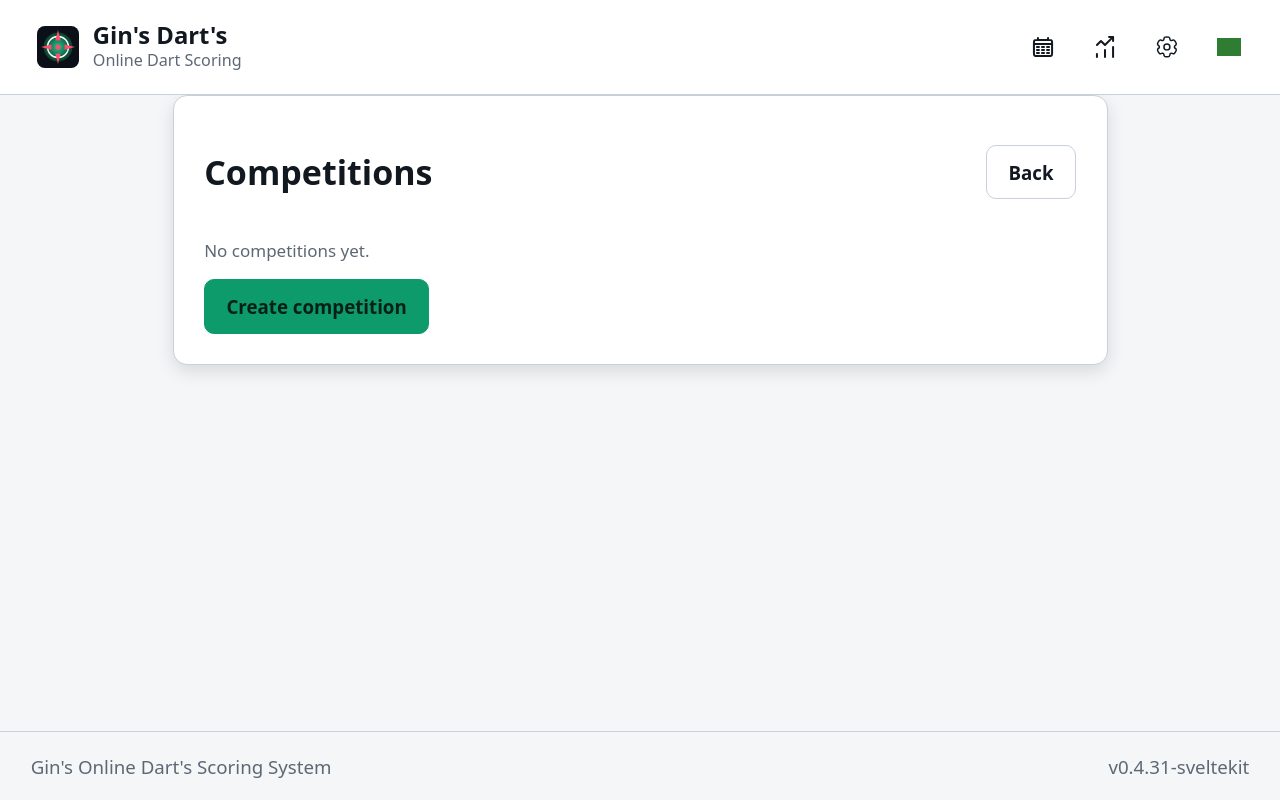
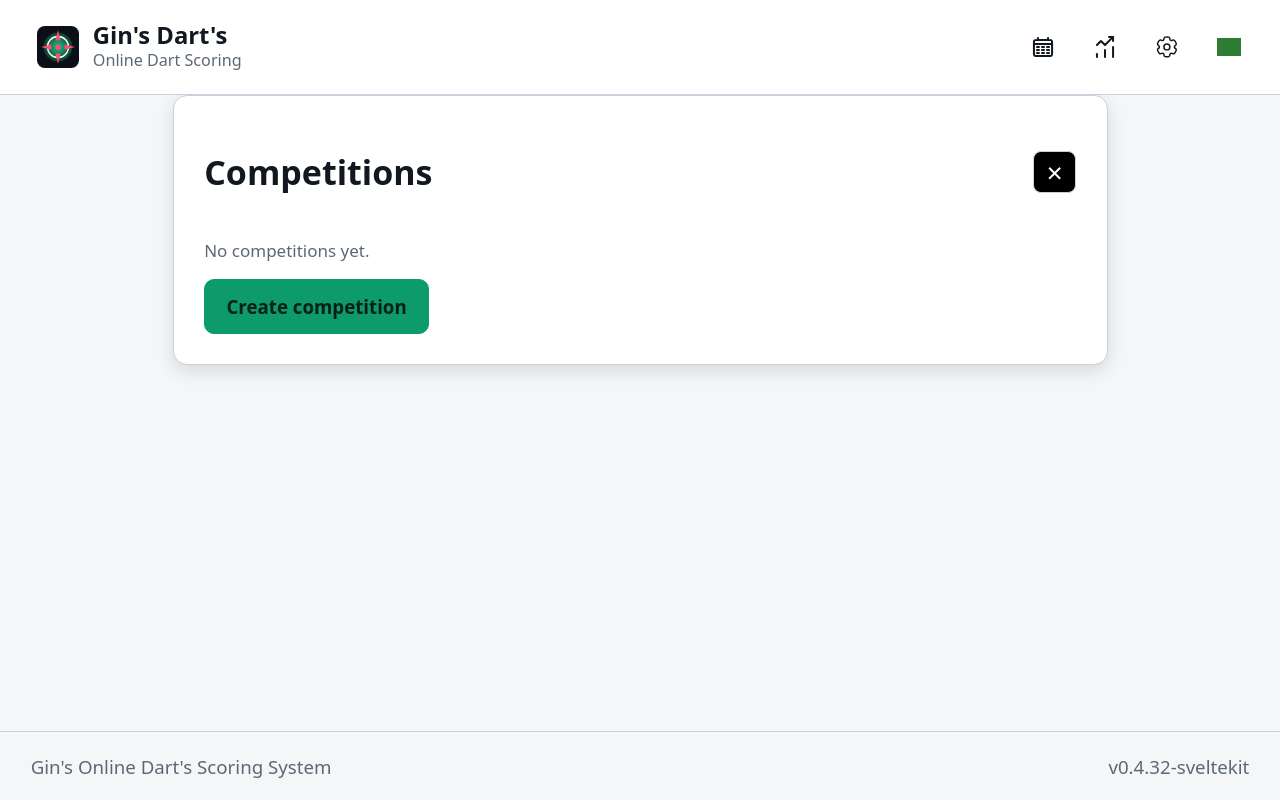
Before and after one commit to zdenkor/gin-darts-scoring-sveltekit, a SvelteKit app: page /competitions in a window 1280 px wide. Built offline with nearby package versions, Linux system fonts and the light colour scheme; grey boxes are pictures that could not be loaded.

Commit message:
v0.4.32: close icon replaces Back on competitions page, fix league rounds pass to buildLeague, wizard CSS fix, finalization summary with league date range

```diff
--- a/package.json
+++ b/package.json
@@ -1,7 +1,7 @@
 {
 	"name": "gin-darts-scoring-sveltekit",
 	"private": true,
-	"version": "0.4.31",
+	"version": "0.4.32",
 	"type": "module",
 	"scripts": {
 		"dev": "vite dev",
--- a/src/lib/ui/CompetitionForm.svelte
+++ b/src/lib/ui/CompetitionForm.svelte
@@ -613,7 +613,8 @@
 				groups: formGroups,
 				advancePerGroup: formAdvancePerGroup,
 				doubleRoundRobin: formEliminationFormat === 'double round robin',
-				manualGroups
+				manualGroups,
+				rounds: formRounds
 			});
 		}
 		// Stable string ids. In edit mode we keep the existing
@@ -795,7 +796,7 @@
 		</svelte:fragment>
 
 		<svelte:fragment slot="finalization">
-			<h3>Finalisation</h3>
+			<h3>Finalization</h3>
 			{#if formType === 'league'}
 				<section class="summary">
 					<h4>Summary</h4>
@@ -811,7 +812,16 @@
 						<div class="summary-item">
 							<strong>When / Where</strong>
 							<span>
-								{[formDate, formTime].filter(Boolean).join(' ') || 'No date set'}
+								{#if formDate}
+									{[formDate, formTime].filter(Boolean).join(' ')}
+								{:else if formRounds.length}
+									{(formRounds.map((/** @type {any} */ r) => r?.date).filter(Boolean).sort()[0] || '')}
+									{#if formRounds.length > 1}
+										 – {(formRounds.map((/** @type {any} */ r) => r?.date).filter(Boolean).sort()[formRounds.length - 1] || '')}
+									{/if}
+								{:else}
+									No date set
+								{/if}
 								{#if formLocation} &middot; {formLocation}{/if}
 							</span>
 						</div>
--- a/src/lib/ui/CompetitionWizard.svelte
+++ b/src/lib/ui/CompetitionWizard.svelte
@@ -66,7 +66,7 @@
 		{ key: 'scheduling', label: 'Scheduling', en: 'League_Scheduling' },
 		{ key: 'standings', label: 'Standings', en: 'League_Standings' },
 		{ key: 'league', label: 'League Update', en: 'League_Update' },
-		{ key: 'finalization', label: 'Finalisation', en: 'Tournament_Finalization' }
+		{ key: 'finalization', label: 'Finalization', en: 'Tournament_Finalization' }
 	];
 
 	// Two-way navigation: the tab nav at the top AND
@@ -306,7 +306,7 @@
 	.wizard-nav .wizard-position {
 		flex: 0 0 auto;
 	}
-.wizard-close {
+	.wizard-close {
 		background: #000;
 		color: #fff;
 		border: 1px solid var(--line);
--- a/src/routes/competitions/+page.svelte
+++ b/src/routes/competitions/+page.svelte
@@ -269,7 +269,7 @@
 	<div class="card">
 		<div class="card-header">
 			<h1>Competitions</h1>
-			<button class="btn ghost" onclick={back}>Back</button>
+			<button class="close-btn" onclick={back} aria-label="Close" title="Close">✕</button>
 		</div>
 
 		{#if loading}
@@ -765,6 +765,24 @@
 		gap: var(--space-md);
 		justify-content: flex-end;
 	}
+	.close-btn {
+		background: #000;
+		color: #fff;
+		border: 1px solid var(--line);
+		border-radius: 8px;
+		width: 2.5rem;
+		height: 2.5rem;
+		font-size: 1.25rem;
+		line-height: 1;
+		display: inline-flex;
+		align-items: center;
+		justify-content: center;
+		cursor: pointer;
+	}
+	.close-btn:focus-visible {
+		outline: 2px solid var(--accent);
+		outline-offset: 2px;
+	}
 	.muted { color: var(--muted); }
 	@media (max-width: 40rem) {
 		.grid-2, .grid-3 { grid-template-columns: 1fr; }
```
Also changed, not shown: src/lib/competition/engine.js.
